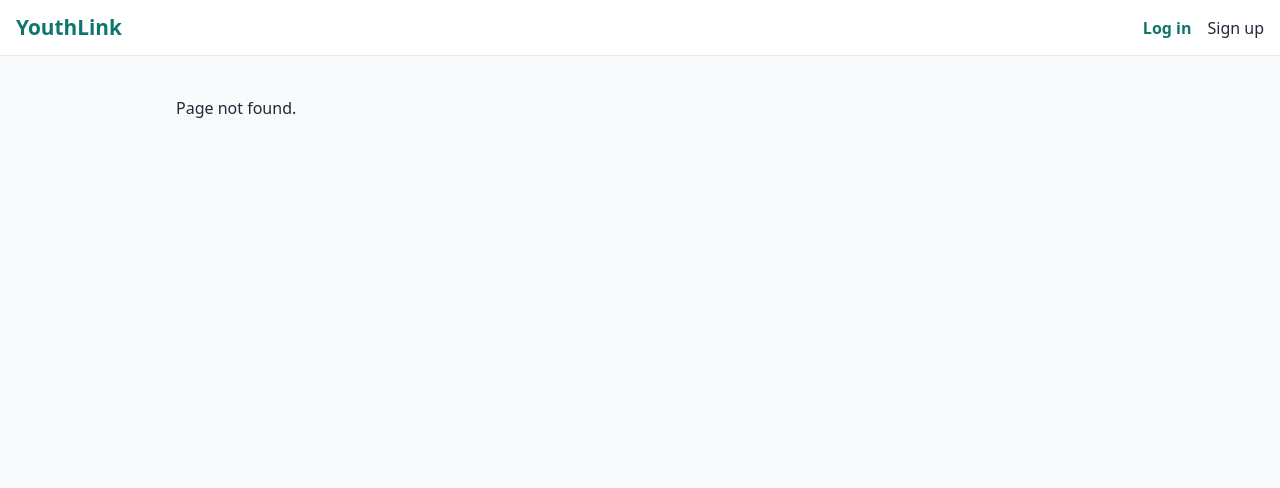
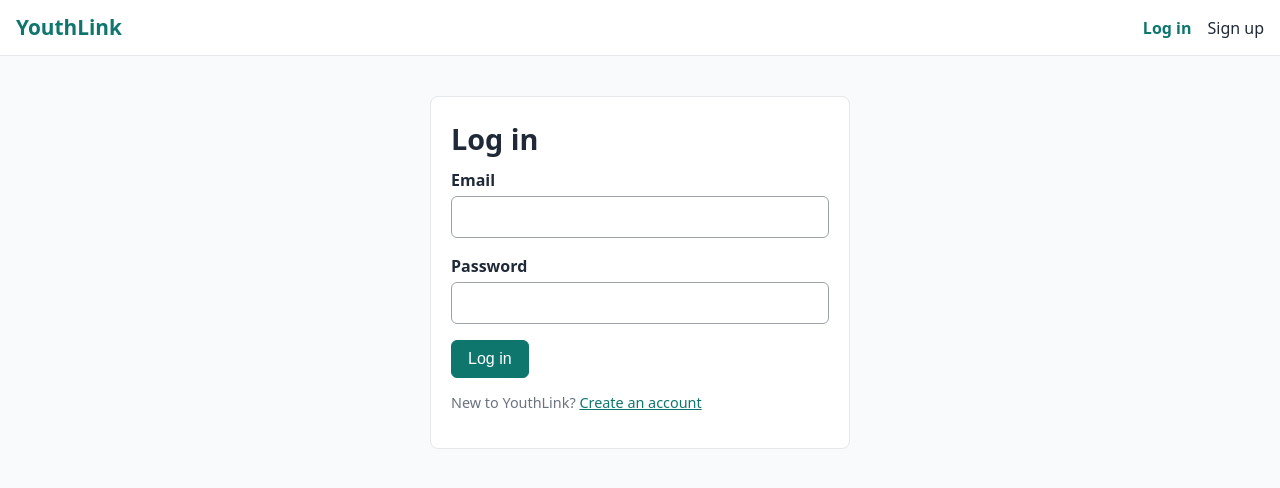
Before and after one commit to Alicia-Keza/youthlink, a React (Vite) app in the folder client/: page /login in a window 1280 px wide. Before the commit this address had no page. Shown: the top 488 px of the page. Built offline with nearby package versions, Linux system fonts and the light colour scheme.

Commit message:
Add login page

```diff
--- a/client/src/App.jsx
+++ b/client/src/App.jsx
@@ -3,6 +3,7 @@ import Navbar from './components/Navbar';
 import ProtectedRoute from './components/ProtectedRoute';
 import Landing from './pages/Landing';
 import Dashboard from './pages/Dashboard';
+import Login from './pages/Login';
 
 export default function App() {
   return (
@@ -11,6 +12,7 @@ export default function App() {
       <main className="container">
         <Routes>
           <Route path="/" element={<Landing />} />
+          <Route path="/login" element={<Login />} />
           <Route path="/dashboard" element={<ProtectedRoute><Dashboard /></ProtectedRoute>} />
           <Route path="*" element={<p>Page not found.</p>} />
         </Routes>
--- /dev/null
+++ b/client/src/pages/Login.jsx
@@ -0,0 +1,43 @@
+import { useState } from 'react';
+import { Link, useNavigate } from 'react-router-dom';
+import { useAuth } from '../AuthContext';
+
+export default function Login() {
+  const { login } = useAuth();
+  const navigate = useNavigate();
+  const [email, setEmail] = useState('');
+  const [password, setPassword] = useState('');
+  const [error, setError] = useState('');
+
+  async function handleSubmit(e) {
+    e.preventDefault();
+    setError('');
+    try {
+      await login(email, password);
+      navigate('/dashboard');
+    } catch (err) {
+      setError(err.message);
+    }
+  }
+
+  return (
+    <form className="card form narrow" onSubmit={handleSubmit}>
+      <h1>Log in</h1>
+      {error && <p className="error">{error}</p>}
+
+      <label>
+        Email
+        <input type="email" value={email} onChange={(e) => setEmail(e.target.value)} required />
+      </label>
+      <label>
+        Password
+        <input type="password" value={password} onChange={(e) => setPassword(e.target.value)} required />
+      </label>
+
+      <button className="button" type="submit">Log in</button>
+      <p className="muted">
+        New to YouthLink? <Link to="/register">Create an account</Link>
+      </p>
+    </form>
+  );
+}
```
